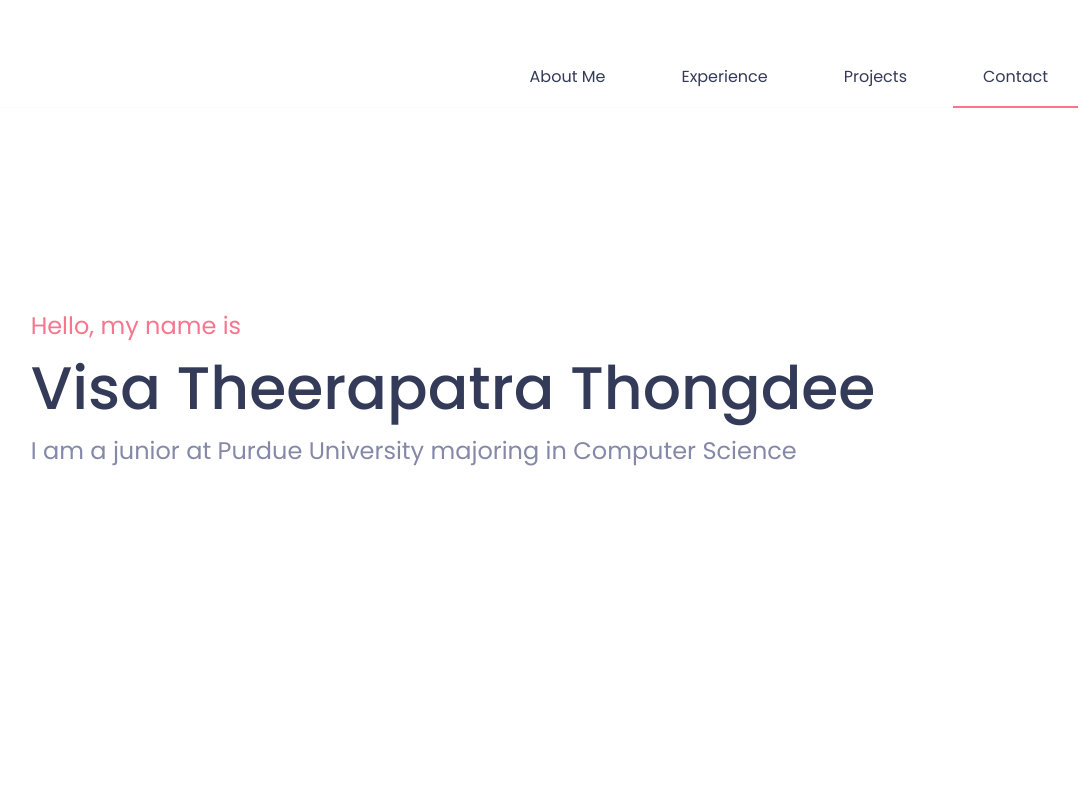
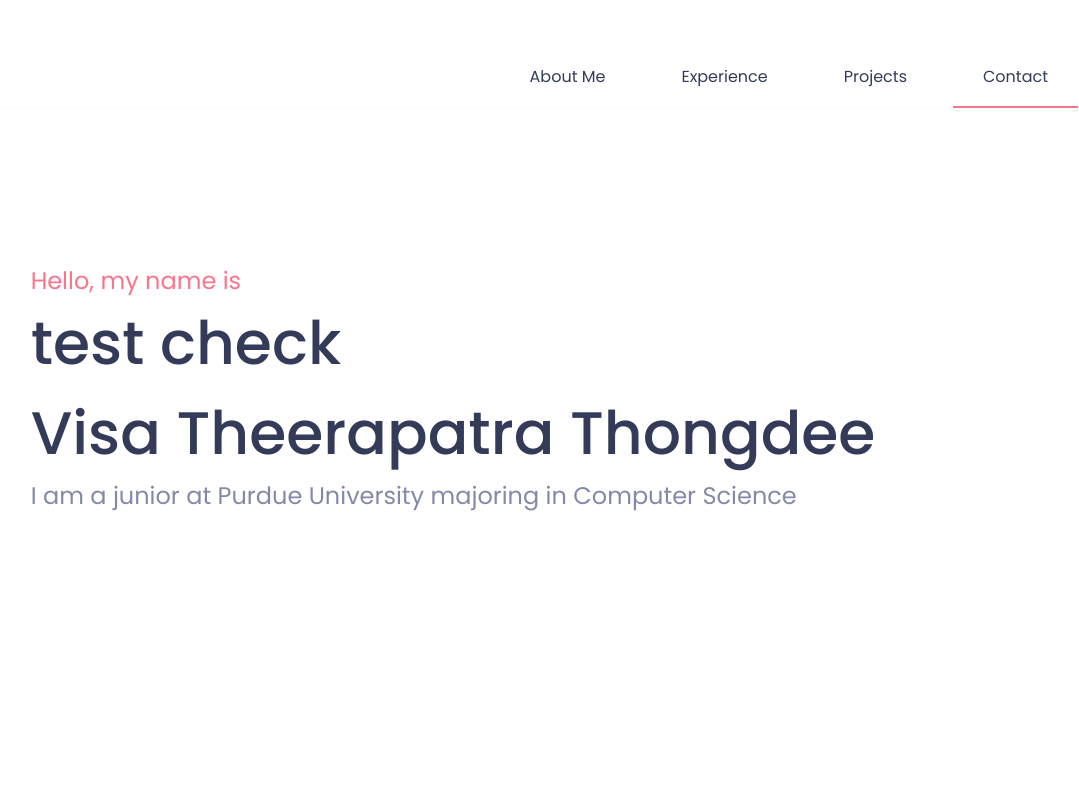
Before and after one commit to visathongdee/personal-website, a React (Create React App) app in the folder my-app/: page / in a window 1280 px wide. Shown: the top 800 px of the page, without its empty margins (187-1266 px from the left). Built offline with nearby package versions, Linux system fonts and the light colour scheme.

Commit message:
git account test

```diff
--- a/my-app/src/pages/sections/landing.js
+++ b/my-app/src/pages/sections/landing.js
@@ -14,6 +14,9 @@ export default function Landing() {
           Hello, my name is
         </h2>
         <h1 style={{ fontSize: "60px", margin: "0px", textAlign: "left" }}>
+          test check
+        </h1>
+        <h1 style={{ fontSize: "60px", margin: "0px", textAlign: "left" }}>
           Visa Theerapatra Thongdee
         </h1>
         <h2
```
